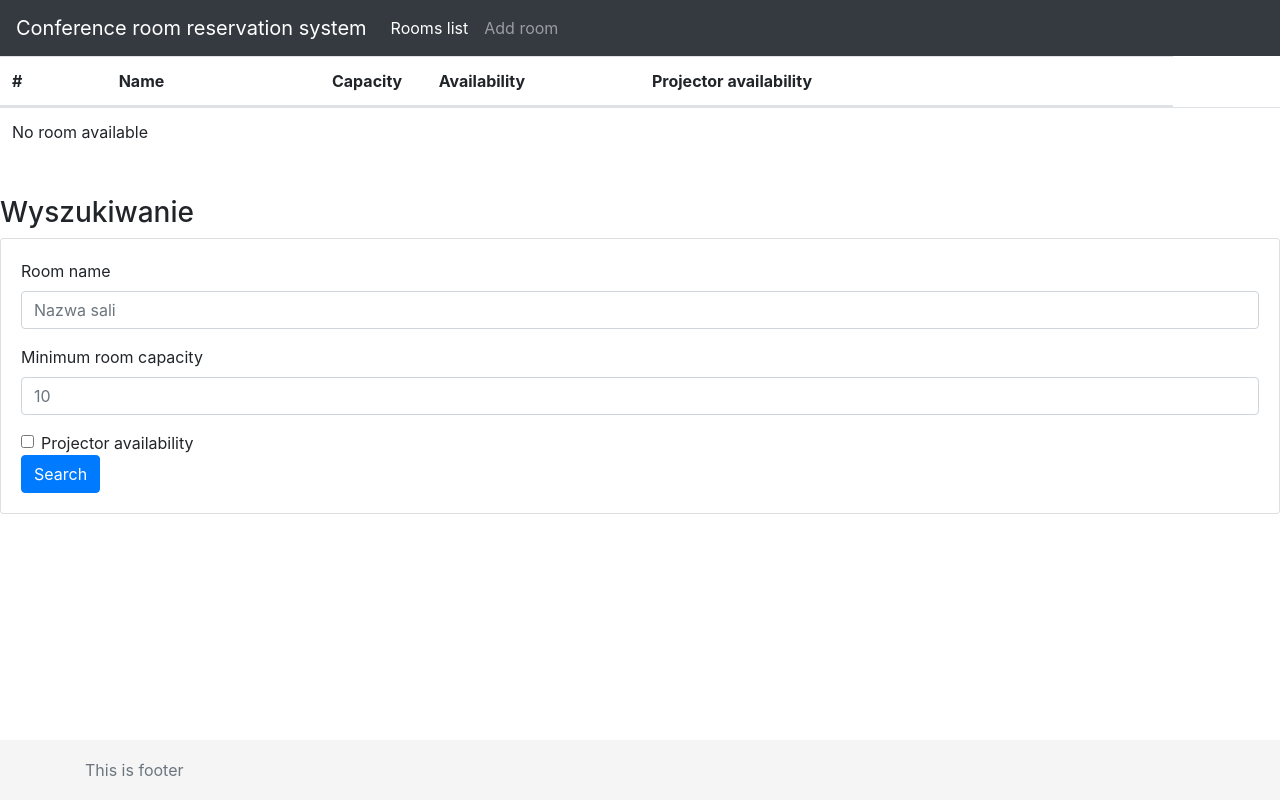
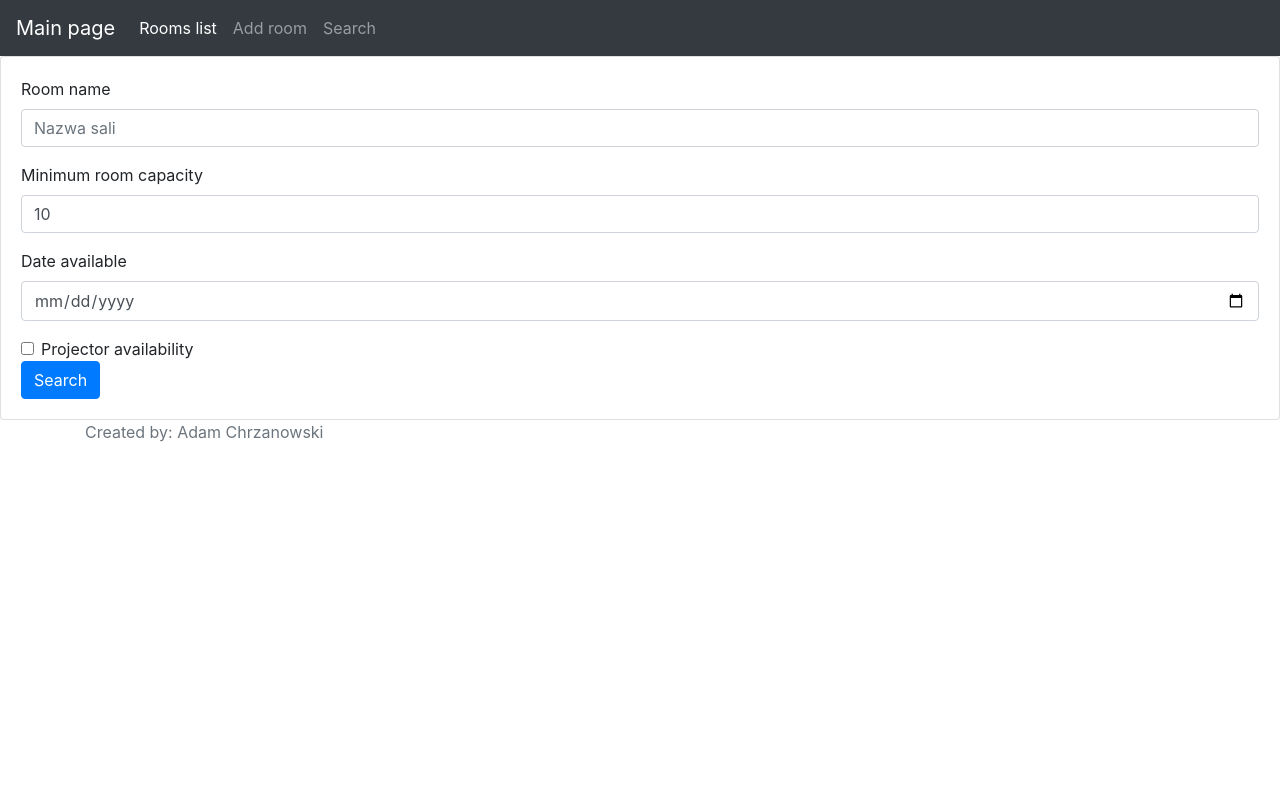
Before and after one commit to JankoLoL/Conference_Room_Reservation, a Django app: page /search/ in a window 1280 px wide. Run offline with Django 4.2, Linux system fonts and the light colour scheme; data that the repository does not hold is empty; some libraries are stand-ins or nearby versions.

Commit message:
search and main page

```diff
--- a/Conference_Room_app/templates/__base__.html
+++ b/Conference_Room_app/templates/__base__.html
@@ -4,22 +4,24 @@
 <head>
     <meta charset="UTF-8">
     <meta name="viewport" content="width=device-width, initial-scale=1.0">
-    <title>{% block title %} {% endblock title %}</title>
     <link rel="stylesheet" href="https://maxcdn.bootstrapcdn.com/bootstrap/4.0.0/css/bootstrap.min.css">
     <link rel="stylesheet" type="text/css" href="{% static 'css/style.css' %}">
-
+    <title>{% block title %}  {% endblock title %}</title>
 </head>
 <body>
 <!-- Nav -->
 <nav class="navbar navbar-expand-lg navbar-dark bg-dark">
-        <a class="navbar-brand" href="#">Conference room reservation system</a>
-        <button class="navbar-toggler" type="button" data-toggle="collapse" data-target="#navbarNavAltMarkup" aria-controls="navbarNavAltMarkup" aria-expanded="false" aria-label="Toggle navigation">
+    <a class="navbar-brand" href="{% url 'index' %}">Main page</a>
+    <button class="navbar-toggler" type="button" data-toggle="collapse" data-target="#navbarNavAltMarkup"
+            aria-controls="navbarNavAltMarkup" aria-expanded="false" aria-label="Toggle navigation">
         <span class="navbar-toggler-icon"></span>
     </button>
     <div class="collapse navbar-collapse" id="navbarNavAltMarkup">
         <div class="navbar-nav">
-                <a class="nav-item nav-link active" href="{% url 'rooms-list' %}">Rooms list<span class="sr-only">(current)</span></a>
+            <a class="nav-item nav-link active" href="{% url 'rooms-list' %}">Rooms list<span
+                    class="sr-only">(current)</span></a>
             <a class="nav-item nav-link" href="{% url 'add-room' %}">Add room</a>
+            <a class="nav-item nav-link" href="{% url 'search' %}">Search</a>
         </div>
     </div>
 </nav>
@@ -27,17 +29,16 @@
 
 <!-- Content -->
 <div class="content">
-        <!-- Your page content here -->
-    </div>
     {% block content %}
 
     {% endblock %}
+</div>
 <!-- Content -->
 
 <!-- Footer -->
 <footer class="footer">
     <div class="container">
-            <span class="text-muted">This is footer</span>
+        <span class="text-muted">Created by: Adam Chrzanowski</span>
     </div>
 </footer>
 <!-- Footer -->
--- a/Conference_Room_app/templates/add_room.html
+++ b/Conference_Room_app/templates/add_room.html
@@ -7,7 +7,7 @@
     <meta name="viewport"
           content="width=device-width, user-scalable=no, initial-scale=1.0, maximum-scale=1.0, minimum-scale=1.0">
     <meta http-equiv="X-UA-Compatible" content="ie=edge">
-    {% block title %} Add room{% endblock %}
+    {% block title %} <h2 style="text-align: center;" >Add room</h2>{% endblock %}
 </head>
 <body>
     <div class="card">
@@ -22,7 +22,8 @@
                 </div>
                 <div class="form-group">
                     <label for="capacity">Room capacity</label>
-                    <input type="number" step="1" class="form-control" id="capacity" placeholder="10" name="capacity">
+                    <input type="number" step="1" class="form-control" id="capacity" placeholder="10" value="10"
+                           name="capacity">
                 </div>
                 <div class="form-check">
                     <input type="checkbox" class="form-check-input" name="projector" id="projector">
--- a/Conference_Room_app/templates/rooms.html
+++ b/Conference_Room_app/templates/rooms.html
@@ -14,7 +14,7 @@
     <table class="table">
         <thead>
         <tr class="d-flex">
-            <th scope="col" class="col-1">#</th>
+            <th scope="col" class="col-1">Room number</th>
             <th scope="col" class="col-2">Name</th>
             <th scope="col" class="col-1">Capacity</th>
             <th scope="col" class="col-2">Availability</th>
@@ -56,30 +56,7 @@
         {% endfor %}
         </tbody>
     </table>
-    <br>
-    <h3>Wyszukiwanie</h3>
-    <div class="card">
-        <div class="card-body">
-            <form action="/search" method="GET">
-                {% csrf_token %}
-                <div class="form-group">
-                    <label for="room-name">Room name</label>
-                    <input type="text" class="form-control" id="room-name" aria-describedby="room-name-help"
-                           placeholder="Nazwa sali" name="room-name">
-                </div>
-                <div class="form-group">
-                    <label for="capacity">Minimum room capacity</label>
-                    <input type="number" step="1" class="form-control" id="capacity" placeholder="10" name="capacity">
-                </div>
 
-                <div class="form-check">
-                    <input type="checkbox" class="form-check-input" name="projector" id="projector">
-                    <label class="form-check-label" for="projector">Projector availability</label>
-                </div>
-                <button type="submit" class="btn btn-primary">Search</button>
-            </form>
-        </div>
-    </div>
 
 {% endblock %}%>
 </body>
--- /dev/null
+++ b/Conference_Room_app/templates/search.html
@@ -0,0 +1,38 @@
+{% extends '__base__.html' %}
+<!doctype html>
+<html lang="en">
+{% block title %}Search{% endblock title %}
+
+{% block content %}
+    <body>
+    <div class="card">
+        <div class="card-body">
+            <form action="/search/" method="POST">
+                {% csrf_token %}
+                <div class="form-group">
+                    <label for="room-name">Room name</label>
+                    <input type="text" class="form-control" id="room-name" aria-describedby="room-name-help"
+                           placeholder="Nazwa sali" name="room-name">
+                </div>
+                <div class="form-group">
+                    <label for="capacity">Minimum room capacity</label>
+                    <input type="number" step="1" class="form-control" id="capacity" placeholder="10" value="10"
+                           name="capacity">
+                </div>
+                <div class="form-group">
+                    <label for="date">Date available</label>
+                    <input type="date" class="form-control" id="date" name="date">
+                </div>
+
+                <div class="form-check">
+                    <input type="checkbox" class="form-check-input" name="projector" id="projector">
+                    <label class="form-check-label" for="projector">Projector availability</label>
+                </div>
+                <button type="submit" class="btn btn-primary">Search</button>
+            </form>
+        </div>
+    </div>
+
+    </body>
+{% endblock content %}
+</html>
--- a/Conference_Room_app/views.py
+++ b/Conference_Room_app/views.py
@@ -8,7 +8,10 @@ from Conference_Room_app.models import ConferenceRoom, RoomReservation
 class MainView(View):
 
     def get(self, request):
-        return render(request, "index.html")
+        current_date = datetime.date.today()
+        reservations = RoomReservation.objects.filter(date=current_date)
+        available_rooms = ConferenceRoom.objects.exclude(id__in=reservations.values('room_id'))
+        return render(request, "index.html", {'available_rooms': available_rooms})
 
 
 class AddRoomView(View):
@@ -106,11 +109,14 @@ class RoomDetailsView(View):
 
 
 class SearchView(View):
+
     def get(self, request):
-        name = request.GET.get("room-name")
-        capacity = request.GET.get("capacity")
+        return render(request, "search.html")
+    def post(self, request):
+        name = request.POST.get("room-name")
+        capacity = request.POST.get("capacity")
         capacity = int(capacity) if capacity else 0
-        projector = request.GET.get("projector") == "on"
+        projector = request.POST.get("projector") == "on"
 
         rooms = ConferenceRoom.objects.all()
         if projector:
--- a/Conference_Room_project/urls.py
+++ b/Conference_Room_project/urls.py
@@ -22,12 +22,12 @@ from Conference_Room_app.views import MainView, AddRoomView, RoomsListView, Dele
 
 urlpatterns = [
     path('admin/', admin.site.urls),
-    path('', RoomsListView.as_view(), name='room-list'),
+    path('', MainView.as_view(), name='index'),
     path('room/new/', AddRoomView.as_view(), name='add-room'),
     path('rooms/', RoomsListView.as_view(), name='rooms-list'),
     path('room/delete/<int:room_id>/', DeleteRoomView.as_view(), name='delete-room'),
     path('room/edit/<int:room_id>/', EditRoomView.as_view(), name='edit-room'),
     path('room/reserve/<int:room_id>/', ReservationView.as_view(), name='reserve-room'),
     path('room/<int:room_id>/', RoomDetailsView.as_view(), name="room"),
-    path('search/', SearchView.as_view(), name="room-list"),
+    path('search/', SearchView.as_view(), name="search"),
 ]
--- a/static/css/style.css
+++ b/static/css/style.css
@@ -1,9 +1,14 @@
 
-.footer {
-    position: absolute;
-    bottom: 0;
-    width: 100%;
-    height: 60px; /* Set the fixed height of the footer here */
-    line-height: 60px; /* Vertically center the text there */
-    background-color: #f5f5f5;
-}
+/*.footer {*/
+/*    width: 100%;*/
+/*    height: 60px; !* Ustal tutaj żądaną wysokość stopki *!*/
+/*    line-height: 60px; !* Wyśrodkuj tekst w pionie *!*/
+/*    background-color: #f5f5f5;*/
+/*    text-align: center; !* Wycentruj tekst w stopce *!*/
+/*!*}*!*/
+
+/*.content {*/
+/*  min-height: calc(100vh - 56px - 56px); !* 56px to wysokość paska nawigacji *!*/
+/*  display: flex;*/
+/*  flex-direction: column;*/
+/*}*/
```
Also changed, not shown: Conference_Room_app/templates/index.html (+44 -16 lines). Lines whose indentation alone changed are shown as unchanged.
